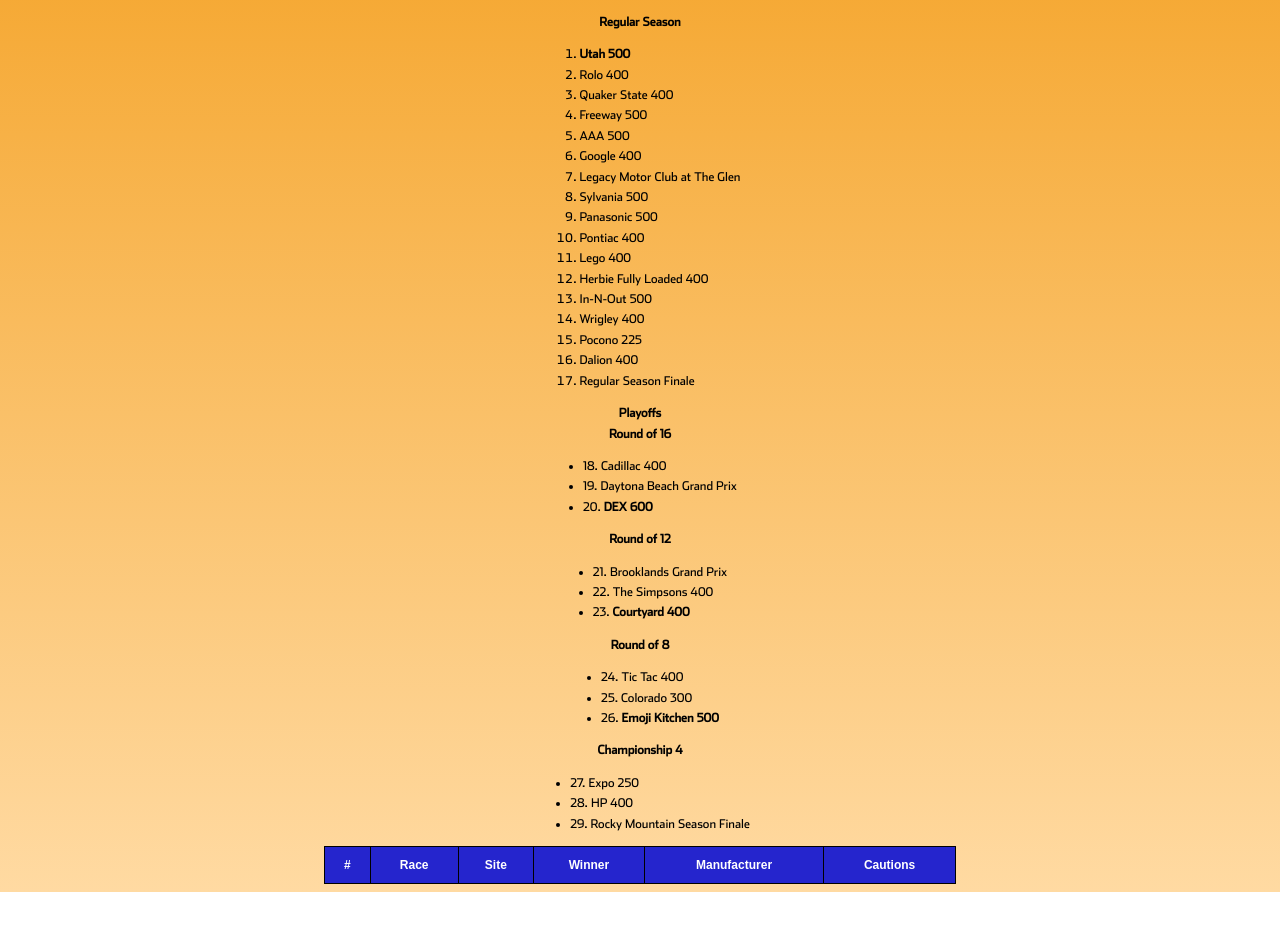
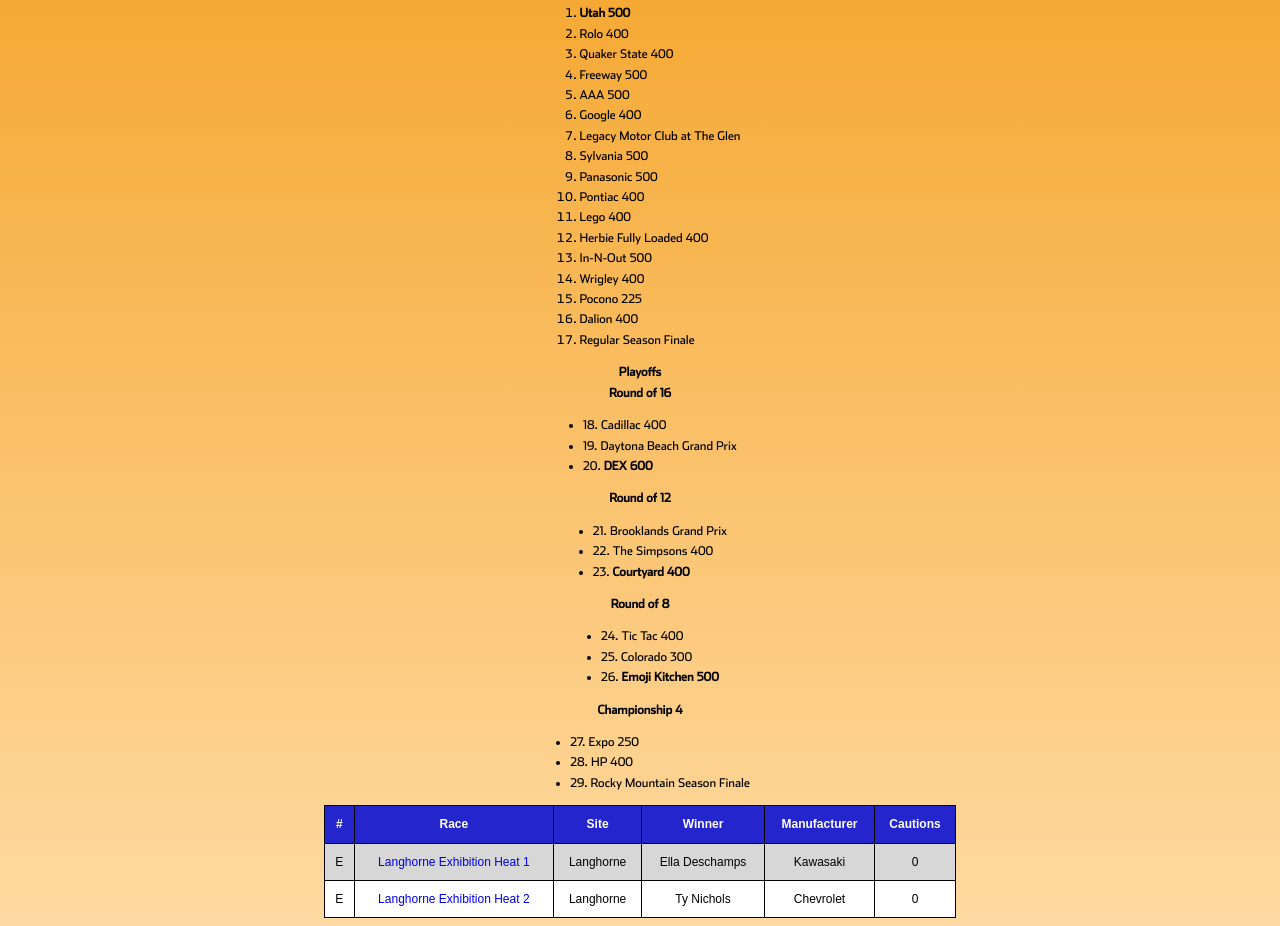
Before and after one commit to SamuelJT57/RockyMountainRegionalSeries, a plain HTML site: page index.html in a window 1280 px wide. Shown: the part 436-1362 px from the top of the page. Before the commit the page ends 1328 px from the top, so only its background shows below. Drawn offline with Linux system fonts and the light colour scheme.

Commit message:
added table

```diff
--- a/index.html
+++ b/index.html
@@ -10,8 +10,6 @@
 <img src="RockyMountainSeries.png" alt="null" class="logo">
 <ul>
   <h1>Exhibition Races</h1>
-<li><a href="lh1.html">Langhorne Exhibition Heat 1</a></li>
-<li><a href="lh2.html">Langhorne Exhibition Heat 2</a></li>
 <li><a href="lh3.html">Langhorne Exhibition Heat 3</a></li>
 <li><a href="lh4.html">Langhorne Exhibition Heat 4</a></li>
 <li>Lone-Star Open</li>
@@ -74,6 +72,24 @@
       <th>Manufacturer</th>
       <th>Cautions</th>
       </tr>
+
+      <tr>
+      <td>E</td>
+      <td><a href="lh1.html">Langhorne Exhibition Heat 1</a></td>
+      <td>Langhorne</td>
+      <td>Ella Deschamps</td>
+      <td>Kawasaki</td>
+      <td>0</td>
+      </tr>
+
+      <tr>
+      <td>E</td>
+      <td><a href="lh2.html">Langhorne Exhibition Heat 2</a></td>
+      <td>Langhorne</td>
+      <td>Ty Nichols</td>
+      <td>Chevrolet</td>
+      <td>0</td>
+      </tr>
     </table>
 
 </body>
```
Also changed, not shown: lh2.html (+2 -0 lines).
